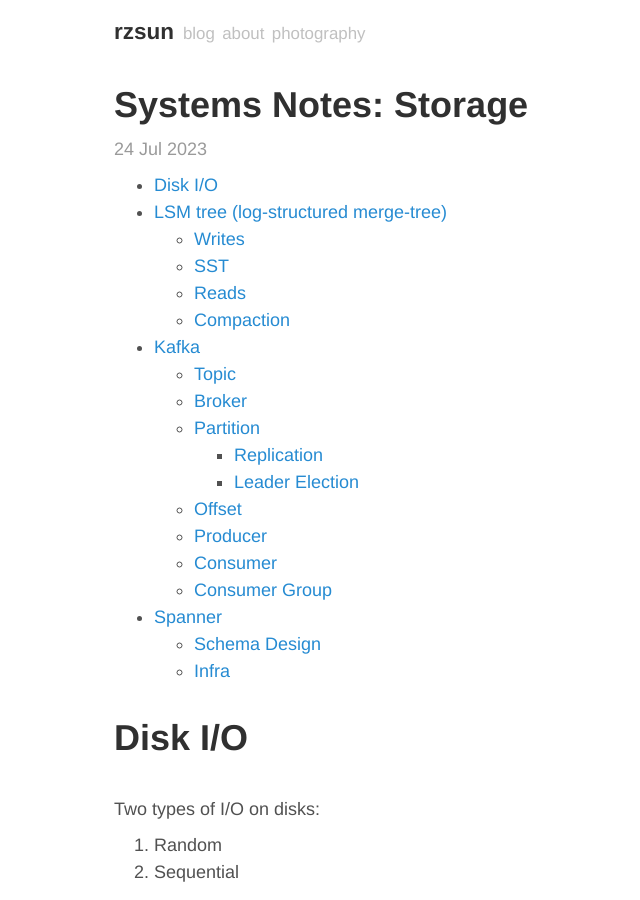
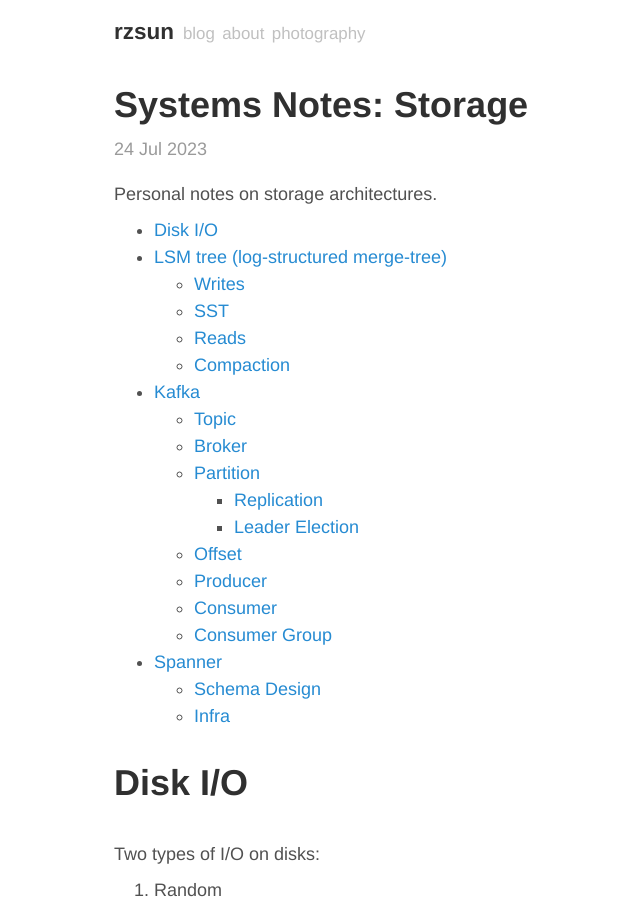
Before and after one commit to rzsun/rzsun.github.io, a Jekyll site: the page built from _posts/2023-07-24-systems-notes-storage.md, in a window 1280 px wide and 900 px high. Shown: the whole window, without its empty margins (13-653 px from the left). Built offline with Jekyll 4.4.1, drawn with Linux system fonts in a browser that asks for light colours.

Commit message:
add note

```diff
--- a/_posts/2023-07-24-systems-notes-storage.md
+++ b/_posts/2023-07-24-systems-notes-storage.md
@@ -2,6 +2,8 @@
 layout: post
 title: "Systems Notes: Storage"
 ---
+
+Personal notes on storage architectures.
 
 * TOC
 {:toc}
```
